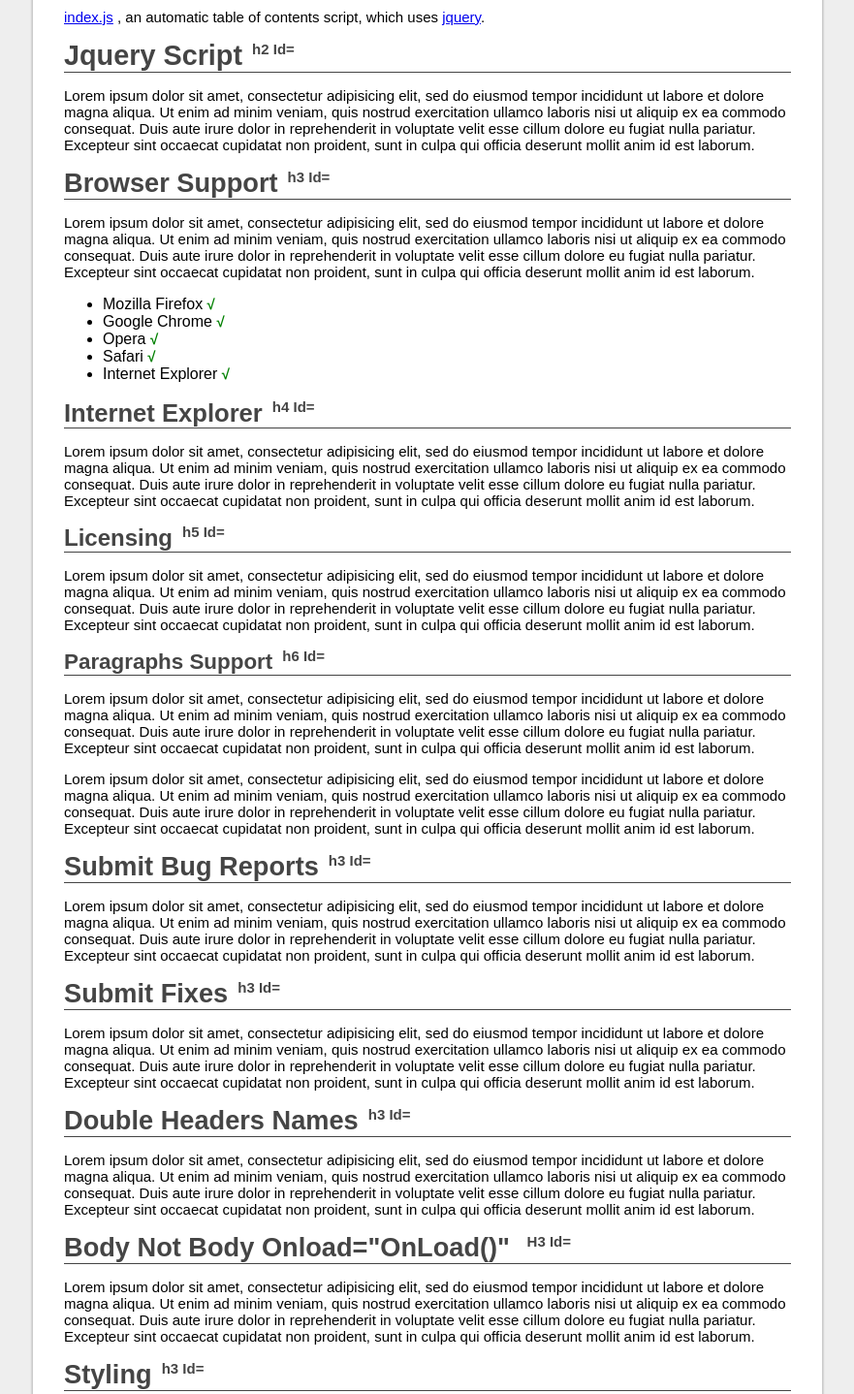
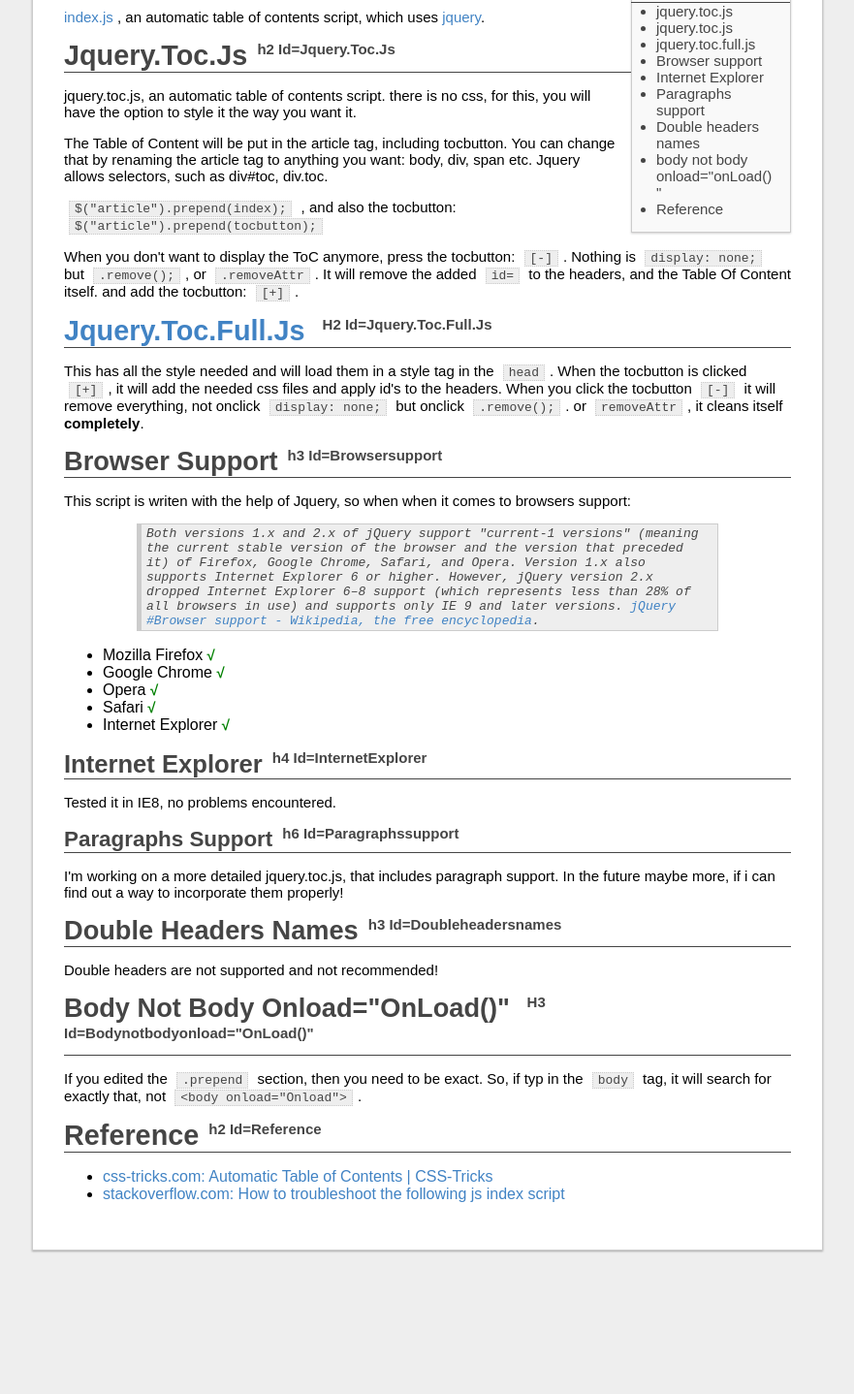
Before and after one commit to blade1989/jquery.toc.js, a plain HTML site: page demo.html in a window 1280 px wide. Shown: the part 90-1528 px from the top of the page at 97% size, without its empty margins (199-1080 px from the left). After the commit the page ends 1396 px from the top, so only its background shows below. Drawn offline with nearby package versions, Linux system fonts and the light colour scheme.

Commit message:
Update demo.html

```diff
--- a/demo.html
+++ b/demo.html
@@ -27,7 +27,7 @@
 
 
             <script type="text/javascript" src="http://code.jquery.com/jquery-latest.min.js"></script>
-            <script type="text/javascript" src="index.js"></script>
+            <script type="text/javascript" src="jquery.toc.full.js"></script>
 <style>
 body {
   background: #EEEEEE;
@@ -132,6 +132,15 @@
     font-size: 15px;
 }
 
+a {
+    color: #4183c4;
+    text-decoration: none;
+}
+
+a:hover {
+    text-decoration: underline;
+}
+
 .checkmark {
     color: #008000;
     display: inline-block;
@@ -146,39 +155,90 @@
     font-weight: 900;
 }
 
+code {
+    border: 1px dotted #CCCCCC;
+    background-color: #EEEEEE;
+    font-family: monospace;
+    color: #454545;
+    margin: 0px 5px;
+    padding: 0px 5px;
+    font-size: 13px;
+}
+
+blockquote {
+    border-left: 5px solid #CCCCCC;
+
+    border-top: 1px solid #CCCCCC;
+    border-right: 1px solid #CCCCCC;
+    border-bottom: 1px solid #CCCCCC;
+    background-color: #EEEEEE;
+    font-family: monospace;
+    color: #454545;
+    margin: 0px 10%;
+    padding: 2px 5px;
+    font-size: 13px;
+}
+
 </style>
 
     </head>
     <body>
 
         <article>
-          <h1>index.js</h1>
+          <h1>
+            <a href="https://github.com/blade1989/jquery.toc.js" title="github: blade1989/jquery.toc.js">jquery.toc.js</a>
+        </h1>
 
           <p>
             <a href="https://github.com/blade1989/index.js" title="GitHub: blade1989/index.js">index.js</a> , an automatic table of contents script, which uses <a href="http://jquery.com/" title="jQuery.com">jquery</a>.
         </p>
 
-        <h2>Jquery script</h2>
+        <h2>jquery.toc.js</h2>
 
             <p>
-                Lorem ipsum dolor sit amet, consectetur adipisicing elit, sed do eiusmod
-                tempor incididunt ut labore et dolore magna aliqua. Ut enim ad minim veniam,
-                quis nostrud exercitation ullamco laboris nisi ut aliquip ex ea commodo
-                consequat. Duis aute irure dolor in reprehenderit in voluptate velit esse
-                cillum dolore eu fugiat nulla pariatur. Excepteur sint occaecat cupidatat non
-                proident, sunt in culpa qui officia deserunt mollit anim id est laborum.
+                jquery.toc.js, an automatic table of contents script. there is no css, for this, you will have the option to style it the way you want it.
             </p>
+
+
+            <p>
+                The Table of Content will be put in the article tag, including tocbutton. You can change that by renaming the article tag to anything you want: body, div, span etc. Jquery allows selectors, such as div#toc, div.toc.
+            </p>
+
+
+            <p>
+                <a href="https://github.com/blade1989/jquery.toc.js/blob/master/jquery.toc.js#L58">
+                    <code>$("article").prepend(index);</code>
+                </a>, and also the tocbutton:
+
+                <a href="https://github.com/blade1989/jquery.toc.js/blob/master/jquery.toc.js#L74">
+                    <code>$("article").prepend(tocbutton);</code>
+                </a>
+            </p>
+
+            <p>
+                When you don't want to display the ToC anymore, press the tocbutton: <code>[-]</code>. Nothing is <code>display: none;</code> but <code>.remove();</code>, or <code>.removeAttr</code>. It will remove the added <code>id=</code> to the headers, and the Table Of Content itself. and add the tocbutton: <code>[+]</code>.
+            </p>
+
+            <h2>
+                <a href="https://github.com/blade1989/jquery.toc.js/blob/master/jquery.toc.full.js" title="GitHub: blade1989/jquery.toc.full.js">jquery.toc.full.js</a>
+            </h2>
+
+
+            <p>This has all the style needed and will load them in a style tag in the
+                <code>head</code>. When the tocbutton is clicked <code>[+]</code>, it will add the needed css files and apply id's to the headers. When you click the tocbutton <code>[-]</code> it will remove everything, not onclick <code>display: none;</code> but onclick <code>.remove();</code>. or <code>removeAttr</code>, it cleans itself <strong>completely</strong>.</p>
 
           <h3>Browser support</h3>
 
             <p>
-                Lorem ipsum dolor sit amet, consectetur adipisicing elit, sed do eiusmod
-                tempor incididunt ut labore et dolore magna aliqua. Ut enim ad minim veniam,
-                quis nostrud exercitation ullamco laboris nisi ut aliquip ex ea commodo
-                consequat. Duis aute irure dolor in reprehenderit in voluptate velit esse
-                cillum dolore eu fugiat nulla pariatur. Excepteur sint occaecat cupidatat non
-                proident, sunt in culpa qui officia deserunt mollit anim id est laborum.
+                This script is writen with the help of Jquery, so when when it comes to browsers support:
             </p>
+
+            <blockquote>
+                <i>
+                    Both versions 1.x and 2.x of jQuery support "current-1 versions" (meaning the current stable version of the browser and the version that preceded it) of Firefox, Google Chrome, Safari, and Opera. Version 1.x also supports Internet Explorer 6 or higher. However, jQuery version 2.x dropped Internet Explorer 6&ndash;8 support (which represents less than 28% of all browsers in use) and supports only IE 9 and later versions.
+                    <a href="https://en.wikipedia.org/wiki/JQuery#Browser_support">jQuery #Browser support - Wikipedia, the free encyclopedia</a>.
+                </i>
+            </blockquote>
 
             <ul>
                 <li>Mozilla Firefox <span class="checkmark">&radic;</span></li>
@@ -193,102 +253,33 @@
           <h4>Internet Explorer</h4>
 
             <p>
-                Lorem ipsum dolor sit amet, consectetur adipisicing elit, sed do eiusmod
-                tempor incididunt ut labore et dolore magna aliqua. Ut enim ad minim veniam,
-                quis nostrud exercitation ullamco laboris nisi ut aliquip ex ea commodo
-                consequat. Duis aute irure dolor in reprehenderit in voluptate velit esse
-                cillum dolore eu fugiat nulla pariatur. Excepteur sint occaecat cupidatat non
-                proident, sunt in culpa qui officia deserunt mollit anim id est laborum.
+               Tested it in IE8, no problems encountered.
             </p>
 
-          <h5>Licensing</h5>
-
-            <p>
-                Lorem ipsum dolor sit amet, consectetur adipisicing elit, sed do eiusmod
-                tempor incididunt ut labore et dolore magna aliqua. Ut enim ad minim veniam,
-                quis nostrud exercitation ullamco laboris nisi ut aliquip ex ea commodo
-                consequat. Duis aute irure dolor in reprehenderit in voluptate velit esse
-                cillum dolore eu fugiat nulla pariatur. Excepteur sint occaecat cupidatat non
-                proident, sunt in culpa qui officia deserunt mollit anim id est laborum.
-            </p>
 
           <h6>Paragraphs support</h6>
 
             <p>
-                Lorem ipsum dolor sit amet, consectetur adipisicing elit, sed do eiusmod
-                tempor incididunt ut labore et dolore magna aliqua. Ut enim ad minim veniam,
-                quis nostrud exercitation ullamco laboris nisi ut aliquip ex ea commodo
-                consequat. Duis aute irure dolor in reprehenderit in voluptate velit esse
-                cillum dolore eu fugiat nulla pariatur. Excepteur sint occaecat cupidatat non
-                proident, sunt in culpa qui officia deserunt mollit anim id est laborum.
+                I'm working on a more detailed jquery.toc.js, that includes paragraph support. In the future maybe more, if i can find out a way to incorporate them properly!
             </p>
 
-            <p>
-                Lorem ipsum dolor sit amet, consectetur adipisicing elit, sed do eiusmod
-                tempor incididunt ut labore et dolore magna aliqua. Ut enim ad minim veniam,
-                quis nostrud exercitation ullamco laboris nisi ut aliquip ex ea commodo
-                consequat. Duis aute irure dolor in reprehenderit in voluptate velit esse
-                cillum dolore eu fugiat nulla pariatur. Excepteur sint occaecat cupidatat non
-                proident, sunt in culpa qui officia deserunt mollit anim id est laborum.
-            </p>
-
-          <h3>Submit bug reports</h3>
-
-            <p>
-                Lorem ipsum dolor sit amet, consectetur adipisicing elit, sed do eiusmod
-                tempor incididunt ut labore et dolore magna aliqua. Ut enim ad minim veniam,
-                quis nostrud exercitation ullamco laboris nisi ut aliquip ex ea commodo
-                consequat. Duis aute irure dolor in reprehenderit in voluptate velit esse
-                cillum dolore eu fugiat nulla pariatur. Excepteur sint occaecat cupidatat non
-                proident, sunt in culpa qui officia deserunt mollit anim id est laborum.
-            </p>
-
-          <h3>Submit fixes</h3>
-
-            <p>
-                Lorem ipsum dolor sit amet, consectetur adipisicing elit, sed do eiusmod
-                tempor incididunt ut labore et dolore magna aliqua. Ut enim ad minim veniam,
-                quis nostrud exercitation ullamco laboris nisi ut aliquip ex ea commodo
-                consequat. Duis aute irure dolor in reprehenderit in voluptate velit esse
-                cillum dolore eu fugiat nulla pariatur. Excepteur sint occaecat cupidatat non
-                proident, sunt in culpa qui officia deserunt mollit anim id est laborum.
-            </p>
 
           <h3>Double headers names</h3>
 
             <p>
-                Lorem ipsum dolor sit amet, consectetur adipisicing elit, sed do eiusmod
-                tempor incididunt ut labore et dolore magna aliqua. Ut enim ad minim veniam,
-                quis nostrud exercitation ullamco laboris nisi ut aliquip ex ea commodo
-                consequat. Duis aute irure dolor in reprehenderit in voluptate velit esse
-                cillum dolore eu fugiat nulla pariatur. Excepteur sint occaecat cupidatat non
-                proident, sunt in culpa qui officia deserunt mollit anim id est laborum.
+                Double headers are not supported and not recommended!
             </p>
 
           <h3>body not body onload="onLoad()" </h3>
 
             <p>
-                Lorem ipsum dolor sit amet, consectetur adipisicing elit, sed do eiusmod
-                tempor incididunt ut labore et dolore magna aliqua. Ut enim ad minim veniam,
-                quis nostrud exercitation ullamco laboris nisi ut aliquip ex ea commodo
-                consequat. Duis aute irure dolor in reprehenderit in voluptate velit esse
-                cillum dolore eu fugiat nulla pariatur. Excepteur sint occaecat cupidatat non
-                proident, sunt in culpa qui officia deserunt mollit anim id est laborum.
-            </p>
-
-          <h3>Styling</h3>
-
-            <p>
-                Lorem ipsum dolor sit amet, consectetur adipisicing elit, sed do eiusmod
-                tempor incididunt ut labore et dolore magna aliqua. Ut enim ad minim veniam,
-                quis nostrud exercitation ullamco laboris nisi ut aliquip ex ea commodo
-                consequat. Duis aute irure dolor in reprehenderit in voluptate velit esse
-                cillum dolore eu fugiat nulla pariatur. Excepteur sint occaecat cupidatat non
-                proident, sunt in culpa qui officia deserunt mollit anim id est laborum.
+                If you edited the <code>.prepend</code> section, then you need to be exact. So, if typ in the <code>body</code> tag, it will search for exactly that, not <code>&lt;body onload="Onload"&gt;</code>.
             </p>
 
 
+
             <h2 style="border-bottom: 1px solid #454545;">Reference</h2>
+
             <ul>
                 <li>
                     <a href="http://css-tricks.com/automatic-table-of-contents/" title="Automatic Table of Contents | CSS-Tricks">css-tricks.com: Automatic Table of Contents | CSS-Tricks</a>
```
Lines whose indentation alone changed are shown as unchanged.
